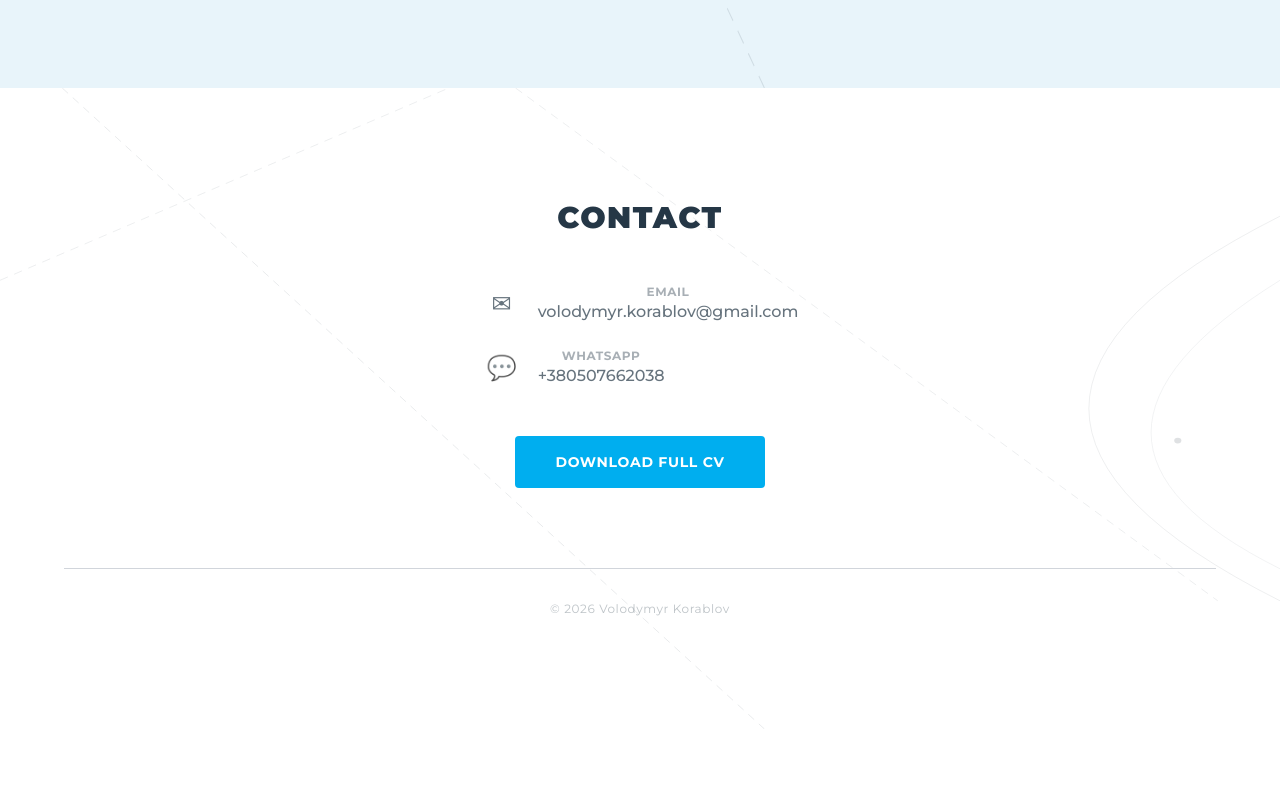
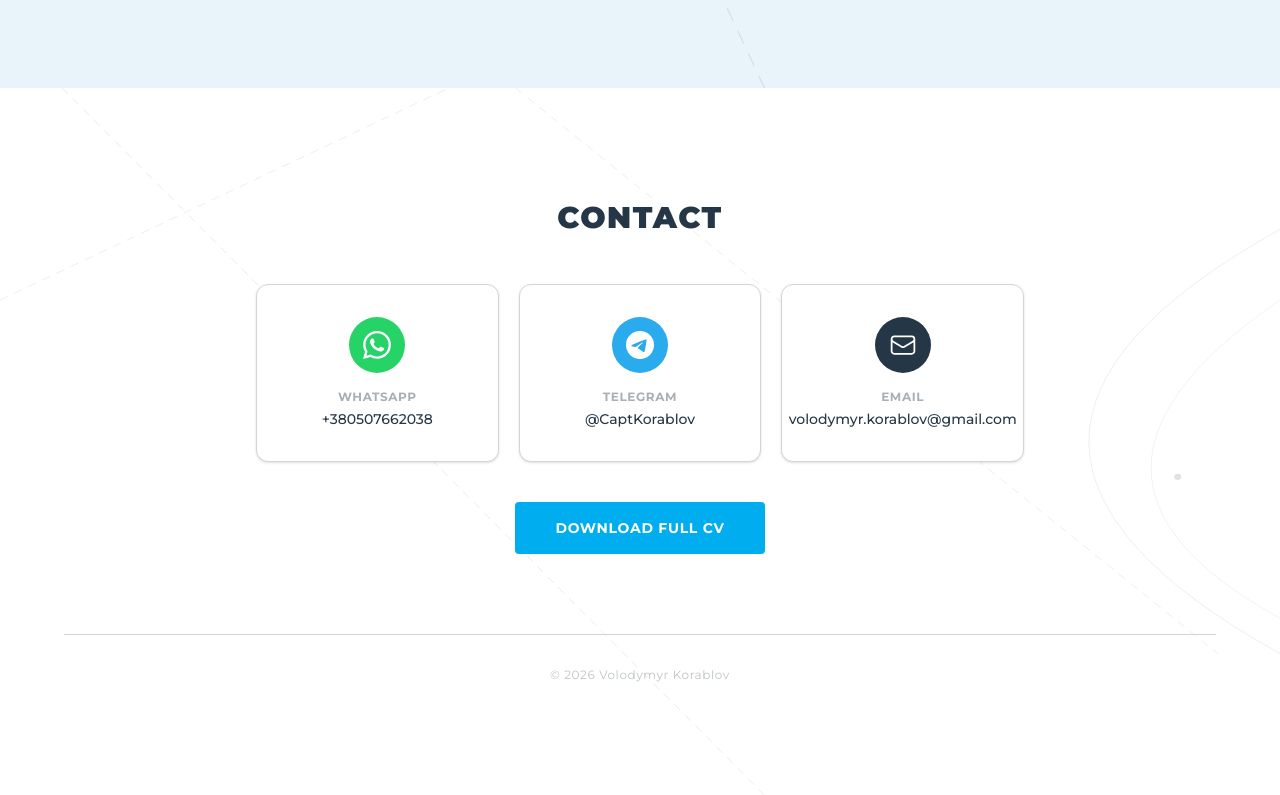
Before and after one commit to Korablov/CV, a Next.js app: page / in a window 1280 px wide. Shown: the part 3783-4578 px from the top of the page. Before the commit the page ends 4512 px from the top, so only its background shows below. Built offline with nearby package versions, Linux system fonts and the light colour scheme.

Commit message:
feat: redesign contact section with clickable messenger cards
Replace plain contact list with interactive cards for WhatsApp,
Telegram, and Email that open respective apps on click.

Co-Authored-By: Claude Opus 4.6 <noreply@anthropic.com>

```diff
--- a/src/components/Contact.tsx
+++ b/src/components/Contact.tsx
@@ -4,30 +4,37 @@ import { profile } from "@/data/profile";
 import { AnimateOnScroll } from "./AnimateOnScroll";
 import { NauticalLines } from "./NauticalLines";
 
-function ContactLink({
+function ContactCard({
   href,
-  icon,
   label,
   value,
+  icon,
+  color,
 }: {
   href: string;
-  icon: string;
   label: string;
   value: string;
+  icon: React.ReactNode;
+  color: string;
 }) {
   return (
     <a
       href={href}
       target="_blank"
       rel="noopener noreferrer"
-      className="flex items-center gap-4 text-dark-text/70 hover:text-steel transition-colors group"
+      className="flex flex-col items-center gap-4 p-8 bg-white rounded-xl shadow-sm border border-border hover:shadow-md hover:-translate-y-1 transition-all group"
     >
-      <span className="text-2xl w-10 text-center">{icon}</span>
-      <div>
-        <div className="text-xs text-dark-text/40 uppercase tracking-wider font-bold">
+      <div
+        className="w-14 h-14 rounded-full flex items-center justify-center text-white"
+        style={{ backgroundColor: color }}
+      >
+        {icon}
+      </div>
+      <div className="text-center">
+        <div className="text-xs text-dark-text/40 uppercase tracking-wider font-bold mb-1">
           {label}
         </div>
-        <div className="text-base group-hover:text-steel transition-colors font-medium">
+        <div className="text-dark-text font-medium text-sm group-hover:text-steel transition-colors">
           {value}
         </div>
       </div>
@@ -35,48 +42,71 @@ function ContactLink({
   );
 }
 
+function WhatsAppIcon() {
+  return (
+    <svg className="w-7 h-7" fill="currentColor" viewBox="0 0 24 24">
+      <path d="M17.472 14.382c-.297-.149-1.758-.867-2.03-.967-.273-.099-.471-.148-.67.15-.197.297-.767.966-.94 1.164-.173.199-.347.223-.644.075-.297-.15-1.255-.463-2.39-1.475-.883-.788-1.48-1.761-1.653-2.059-.173-.297-.018-.458.13-.606.134-.133.298-.347.446-.52.149-.174.198-.298.298-.497.099-.198.05-.371-.025-.52-.075-.149-.669-1.612-.916-2.207-.242-.579-.487-.5-.669-.51-.173-.008-.371-.01-.57-.01-.198 0-.52.074-.792.372-.272.297-1.04 1.016-1.04 2.479 0 1.462 1.065 2.875 1.213 3.074.149.198 2.096 3.2 5.077 4.487.709.306 1.262.489 1.694.625.712.227 1.36.195 1.871.118.571-.085 1.758-.719 2.006-1.413.248-.694.248-1.289.173-1.413-.074-.124-.272-.198-.57-.347m-5.421 7.403h-.004a9.87 9.87 0 01-5.031-1.378l-.361-.214-3.741.982.998-3.648-.235-.374a9.86 9.86 0 01-1.51-5.26c.001-5.45 4.436-9.884 9.888-9.884 2.64 0 5.122 1.03 6.988 2.898a9.825 9.825 0 012.893 6.994c-.003 5.45-4.437 9.884-9.885 9.884m8.413-18.297A11.815 11.815 0 0012.05 0C5.495 0 .16 5.335.157 11.892c0 2.096.547 4.142 1.588 5.945L.057 24l6.305-1.654a11.882 11.882 0 005.683 1.448h.005c6.554 0 11.89-5.335 11.893-11.893a11.821 11.821 0 00-3.48-8.413z" />
+    </svg>
+  );
+}
+
+function TelegramIcon() {
+  return (
+    <svg className="w-7 h-7" fill="currentColor" viewBox="0 0 24 24">
+      <path d="M11.944 0A12 12 0 000 12a12 12 0 0012 12 12 12 0 0012-12A12 12 0 0012 0a12 12 0 00-.056 0zm4.962 7.224c.1-.002.321.023.465.14a.506.506 0 01.171.325c.016.093.036.306.02.472-.18 1.898-.962 6.502-1.36 8.627-.168.9-.499 1.201-.82 1.23-.696.065-1.225-.46-1.9-.902-1.056-.693-1.653-1.124-2.678-1.8-1.185-.78-.417-1.21.258-1.91.177-.184 3.247-2.977 3.307-3.23.007-.032.014-.15-.056-.212s-.174-.041-.249-.024c-.106.024-1.793 1.14-5.061 3.345-.479.33-.913.49-1.302.48-.428-.008-1.252-.241-1.865-.44-.752-.245-1.349-.374-1.297-.789.027-.216.325-.437.893-.663 3.498-1.524 5.83-2.529 6.998-3.014 3.332-1.386 4.025-1.627 4.476-1.635z" />
+    </svg>
+  );
+}
+
+function EmailIcon() {
+  return (
+    <svg className="w-7 h-7" fill="none" stroke="currentColor" strokeWidth={1.5} viewBox="0 0 24 24">
+      <path strokeLinecap="round" strokeLinejoin="round" d="M21.75 6.75v10.5a2.25 2.25 0 01-2.25 2.25h-15a2.25 2.25 0 01-2.25-2.25V6.75m19.5 0A2.25 2.25 0 0019.5 4.5h-15a2.25 2.25 0 00-2.25 2.25m19.5 0v.243a2.25 2.25 0 01-1.07 1.916l-7.5 4.615a2.25 2.25 0 01-2.36 0L3.32 8.91a2.25 2.25 0 01-1.07-1.916V6.75" />
+    </svg>
+  );
+}
+
 export function Contact() {
   const whatsappUrl = `https://wa.me/${profile.phone.replace(/[^0-9]/g, "")}`;
-  const telegramUrl = profile.telegram
-    ? `https://t.me/${profile.telegram}`
-    : undefined;
+  const telegramUrl = `https://t.me/${profile.telegram}`;
 
   return (
     <section id="contact" className="relative bg-white py-20 md:py-28 px-6">
       <NauticalLines />
-      <div className="relative z-10 max-w-xl mx-auto text-center">
+      <div className="relative z-10 max-w-3xl mx-auto">
         <AnimateOnScroll>
-          <h2 className="text-2xl md:text-3xl font-black text-dark-text tracking-[0.05em] mb-12">
+          <h2 className="text-2xl md:text-3xl font-black text-dark-text tracking-[0.05em] mb-12 text-center">
             CONTACT
           </h2>
         </AnimateOnScroll>
 
         <AnimateOnScroll delay={0.1}>
-          <div className="flex flex-col gap-6 items-start mx-auto w-fit">
-            <ContactLink
+          <div className="grid grid-cols-1 sm:grid-cols-3 gap-5">
+            <ContactCard
+              href={whatsappUrl}
+              label="WhatsApp"
+              value={profile.phone}
+              icon={<WhatsAppIcon />}
+              color="#25D366"
+            />
+            <ContactCard
+              href={telegramUrl}
+              label="Telegram"
+              value={`@${profile.telegram}`}
+              icon={<TelegramIcon />}
+              color="#2AABEE"
+            />
+            <ContactCard
               href={`mailto:${profile.email}`}
-              icon="✉"
               label="Email"
               value={profile.email}
+              icon={<EmailIcon />}
+              color="#253746"
             />
-            <ContactLink
-              href={whatsappUrl}
-              icon="💬"
-              label="WhatsApp"
-              value={profile.phone}
-            />
-            {telegramUrl && (
-              <ContactLink
-                href={telegramUrl}
-                icon="✈"
-                label="Telegram"
-                value={`@${profile.telegram}`}
-              />
-            )}
           </div>
         </AnimateOnScroll>
 
-        <AnimateOnScroll delay={0.2} className="mt-12">
+        <AnimateOnScroll delay={0.2} className="mt-10 text-center">
           <a
             href={profile.cvPath}
             download
--- a/src/data/profile.ts
+++ b/src/data/profile.ts
@@ -4,7 +4,7 @@ export const profile = {
   tagline: "13+ years commanding heavy-lift operations worldwide",
   email: "volodymyr.korablov@gmail.com",
   phone: "+380507662038",
-  telegram: "",
+  telegram: "CaptKorablov",
   cvPath: "/cv/CV_Volodymyr_Korablov.pdf",
   profileImage: "/images/main.JPG",
 
```
